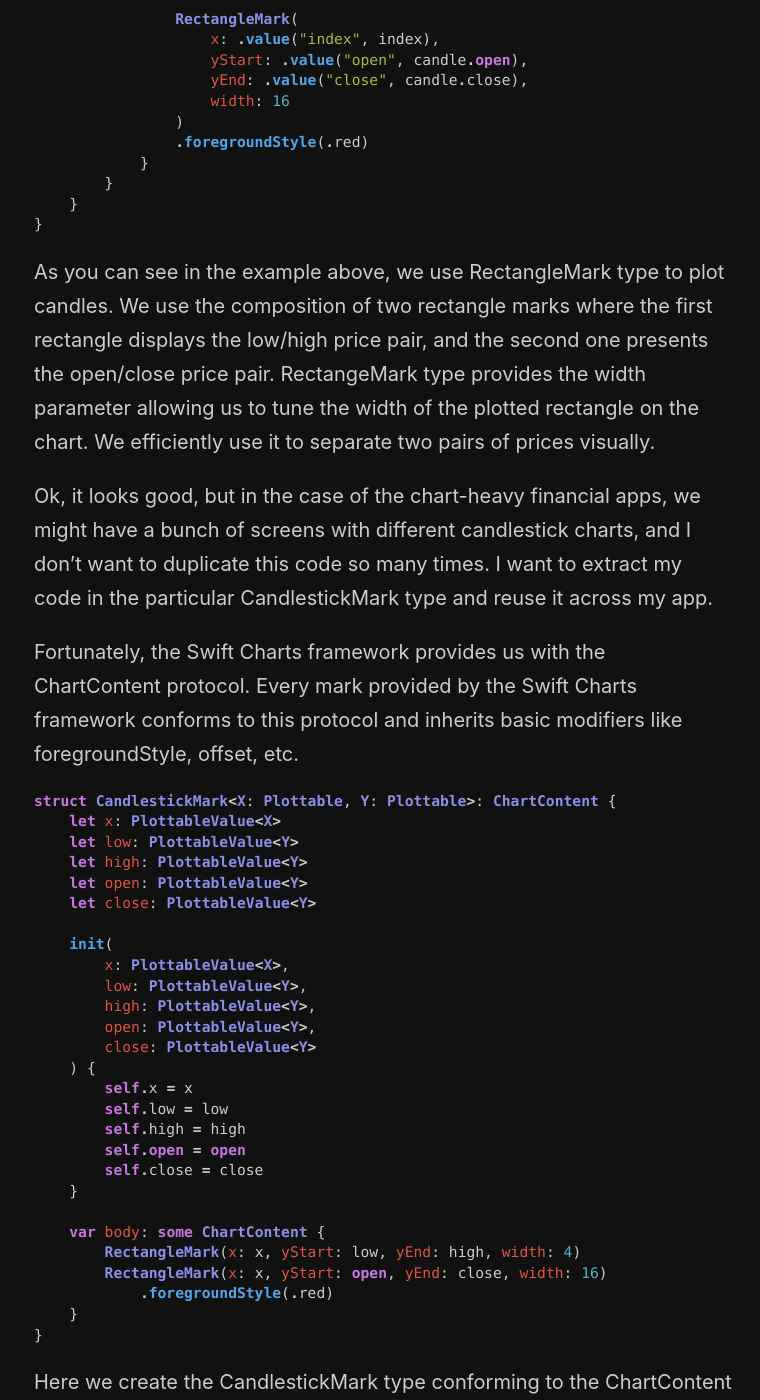
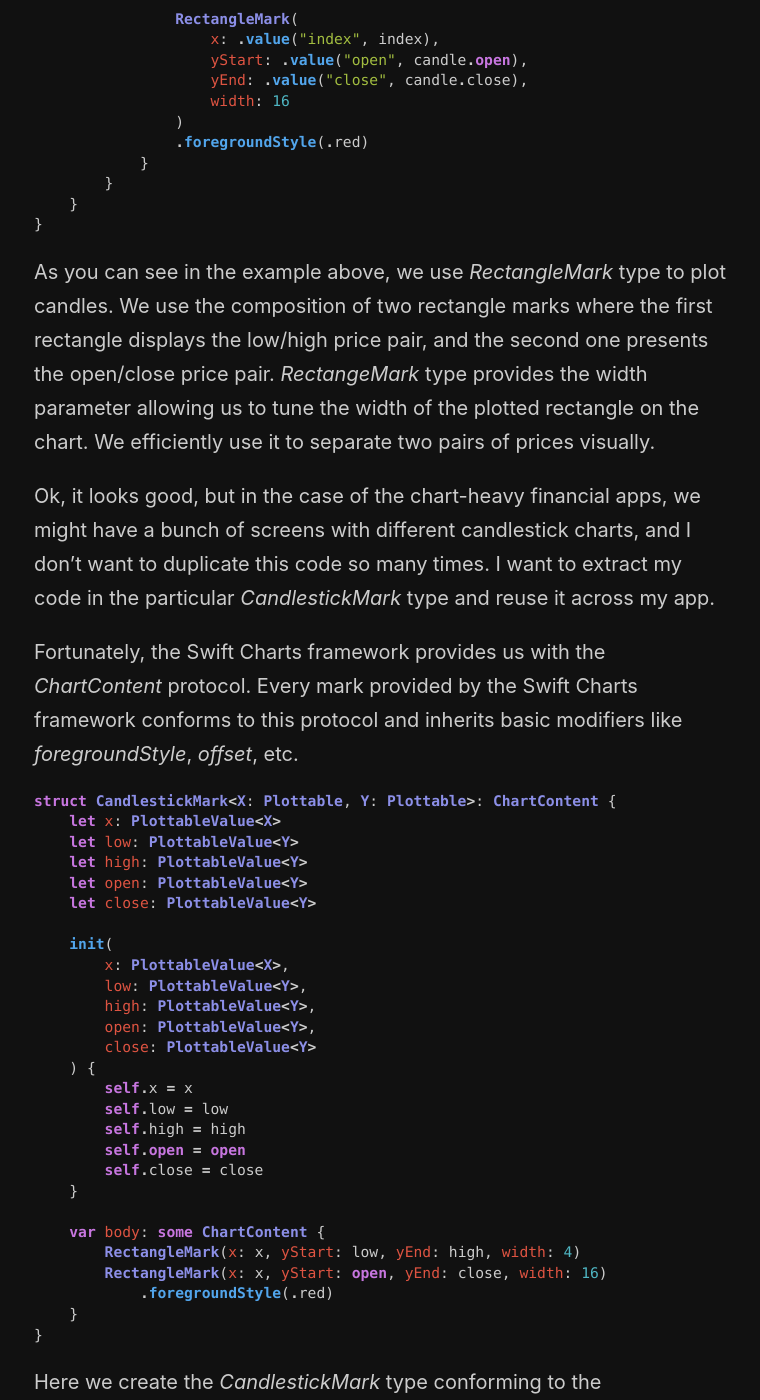
Before and after one commit to mecid/mecid.github.io, a Jekyll site: the page built from _posts/2023-01-26-mastering-charts-in-swiftui-custom-marks.md, in a window 1280 px wide and 1400 px high, scrolled down 2058 px. Shown: the whole window, without its empty margins (256-1016 px from the left). Built offline with Jekyll 4.4.1, drawn with Linux system fonts in a browser that asks for light colours; some of the changed text lies outside the part shown.

Commit message:
custom chart marks post formatted

````diff
--- a/_posts/2023-01-26-mastering-charts-in-swiftui-custom-marks.md
+++ b/_posts/2023-01-26-mastering-charts-in-swiftui-custom-marks.md
@@ -36,7 +36,7 @@
 
 Let's think about candlestick marks and how we can implement them using the Swift Charts framework. Every candlestick mark should display the lowest and highest prices. It doesn't stop there because it also should present another two prices indicating market open and close prices.
 
-Fortunately, the Swift Charts framework provides us with the RectangleMark type allowing us to place a rectangle in the plot area using the X value and two values representing the Y start and Y end.
+Fortunately, the Swift Charts framework provides us with the *RectangleMark* type allowing us to place a rectangle in the plot area using the *X* value and two values representing the *Y start* and *Y end*.
 
 ```swift
 struct Candle: Hashable {
@@ -76,11 +76,11 @@
 }
 ```
 
-As you can see in the example above, we use RectangleMark type to plot candles. We use the composition of two rectangle marks where the first rectangle displays the low/high price pair, and the second one presents the open/close price pair. RectangeMark type provides the width parameter allowing us to tune the width of the plotted rectangle on the chart. We efficiently use it to separate two pairs of prices visually.
+As you can see in the example above, we use *RectangleMark* type to plot candles. We use the composition of two rectangle marks where the first rectangle displays the low/high price pair, and the second one presents the open/close price pair. *RectangeMark* type provides the width parameter allowing us to tune the width of the plotted rectangle on the chart. We efficiently use it to separate two pairs of prices visually.
 
-Ok, it looks good, but in the case of the chart-heavy financial apps, we might have a bunch of screens with different candlestick charts, and I don't want to duplicate this code so many times. I want to extract my code in the particular CandlestickMark type and reuse it across my app.
+Ok, it looks good, but in the case of the chart-heavy financial apps, we might have a bunch of screens with different candlestick charts, and I don't want to duplicate this code so many times. I want to extract my code in the particular *CandlestickMark* type and reuse it across my app.
 
-Fortunately, the Swift Charts framework provides us with the ChartContent protocol. Every mark provided by the Swift Charts framework conforms to this protocol and inherits basic modifiers like foregroundStyle, offset, etc.
+Fortunately, the Swift Charts framework provides us with the *ChartContent* protocol. Every mark provided by the Swift Charts framework conforms to this protocol and inherits basic modifiers like *foregroundStyle*, *offset*, etc.
 
 ```swift
 struct CandlestickMark<X: Plottable, Y: Plottable>: ChartContent {
@@ -112,9 +112,9 @@
 }
 ```
 
-Here we create the CandlestickMark type conforming to the ChartContent protocol. The ChartContent protocol has the only requirement: the body property, which should return some instance of the ChartContent protocol. The API is very similar to SwiftUI's View protocol.
+Here we create the *CandlestickMark* type conforming to the *ChartContent* protocol. The *ChartContent* protocol has the only requirement: the *body* property, which should return some instance of the *ChartContent* protocol. The API is very similar to SwiftUI's *View* protocol.
 
-In the body property of the CandlestickMark, we use the same pair of RectangleMark to plot our candle. Here we follow the same API that other mark types provide and use the PlottableValue type as input for our mark type. Now we are ready to use it in our code.
+In the *body* property of the *CandlestickMark*, we use the same pair of *RectangleMark* to plot our candle. Here we follow the same API that other mark types provide and use the *PlottableValue* type as input for our mark type. Now we are ready to use it in our code.
 
 ```swift
 struct ContentView: View {
@@ -135,6 +135,6 @@
 
 ```
 
-By conforming our type to the ChartContent protocol, we create another fully-functional mark type that inherits all the modifiers we used to see in standard marks. We can easily apply the foregroundStyle or offset modifiers on it.
+By conforming our type to the *ChartContent* protocol, we create another fully-functional mark type that inherits all the modifiers we used to see in standard marks. We can easily apply the *foregroundStyle* or *offset* modifiers on it.
 
 Today we learned how to use composition in the Swift Charts framework to create new types of marks and reuse them across the app.
````
